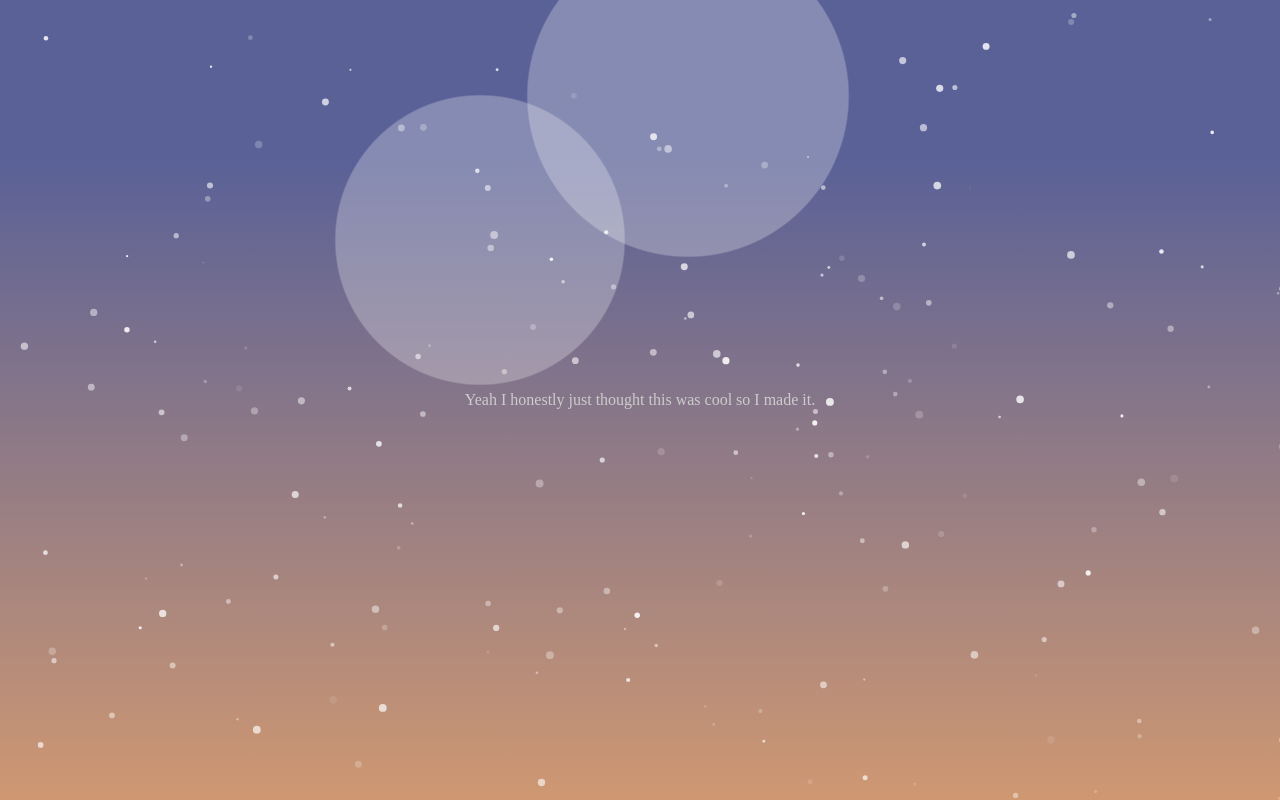
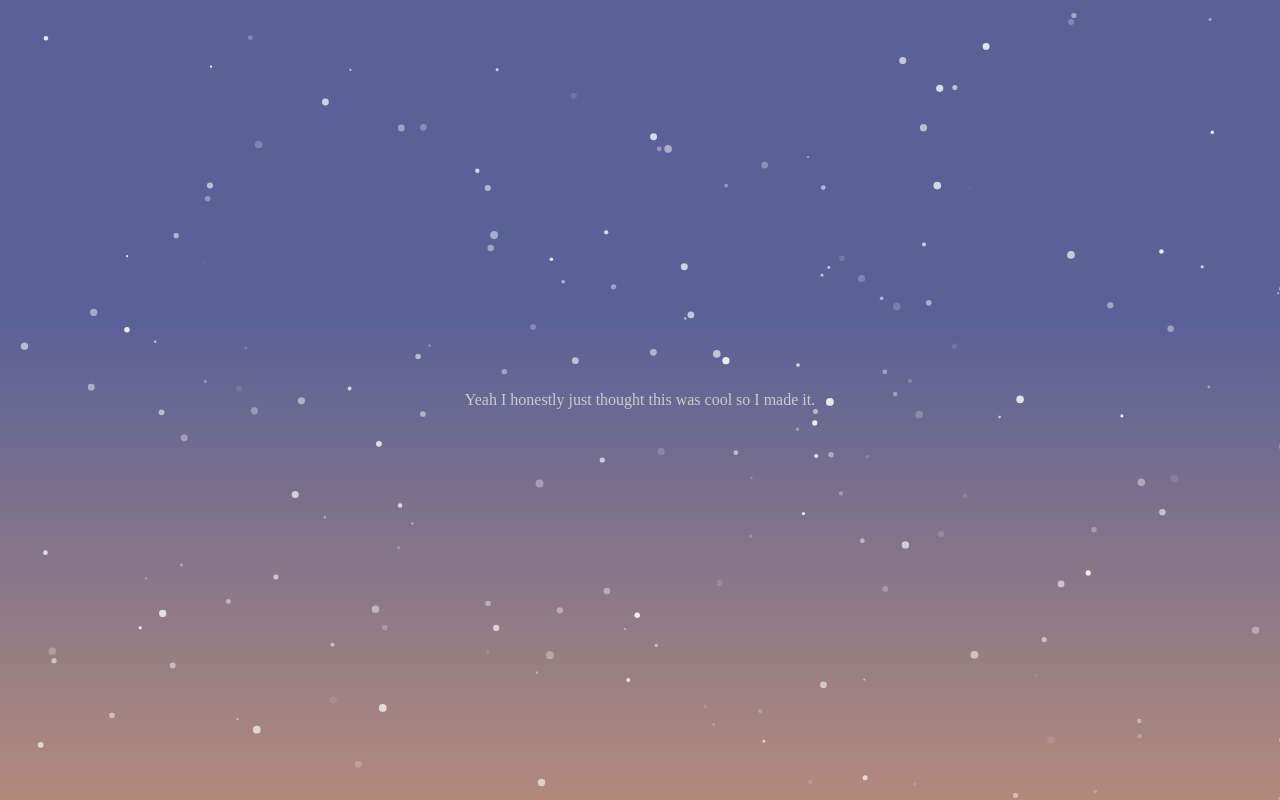
Before and after one commit to AlexIsTerrified/Snow-animation, a plain HTML site: page index.html in a window 1280 px wide. Drawn offline with Linux system fonts and the light colour scheme.

Commit message:
Update snow.css

```diff
--- a/snow.css
+++ b/snow.css
@@ -1,6 +1,4 @@
-body{margin:0; background:-10em -10em radial-gradient(circle, #fff4 9em, #0000 9.1em) no-repeat fixed,
-	3em -19em radial-gradient(circle, #fff4 10em, #0000 10.1em) no-repeat fixed,
-	linear-gradient(to bottom, #5a6197 20%, #cf9872 100%) fixed;}
-#canvasbg{width:100%;height:100%;min-height:600px;position:fixed;z-index:-1}
+body{margin:0; background:linear-gradient(to bottom, #5a6197 40%, #cf9872 120%) fixed}
+#canvasbg{width:100%;height:100%;min-height:600px;position:fixed;z-index:-1;pointer-events:none}
 div{display:flex;width:100%;height:100%;justify-content:center;align-items:center}
 span{font-size:1rem;color:#ccc;text-align:Center}
```
